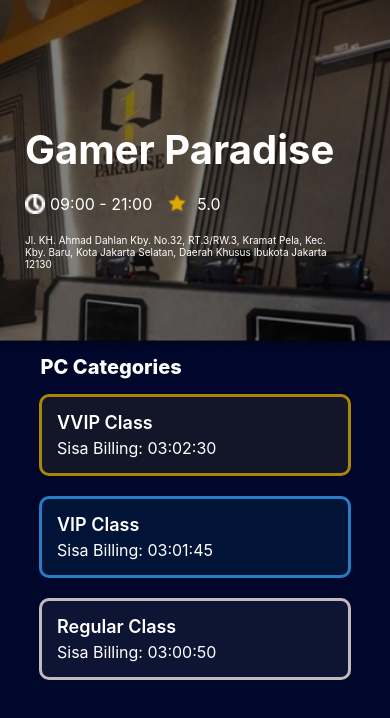
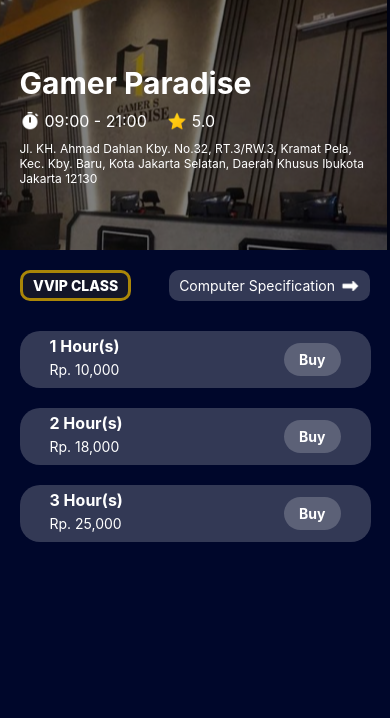
Before and after one commit to rafifza/Frontend-Icafe-Connect, a React Native app: screen / in a window 390 px wide. Shown: the top 718 px of the page. Built offline with nearby package versions, Linux system fonts and the light colour scheme.

Commit message:
Create Icafe Billing Page

```diff
--- a/App.tsx
+++ b/App.tsx
@@ -5,11 +5,12 @@
 import ForgotPasswordScreen from './src/screens/forgotpassword/ForgotPasswordScreen';
 import SearchScreen from './src/screens/search/SearchScreen';
 import IcafePage from './src/screens/icafe/IcafePage';
+import IcafeBilling from './src/screens/icafebilling/IcafeBilling';
 
 const App = (): React.ReactElement => {
   return (
     <SafeAreaView style={styles.root}>
-      <IcafePage />
+      <IcafeBilling />
     </SafeAreaView>
   );
 };
--- /dev/null
+++ b/src/screens/icafebilling/IcafeBilling.js
@@ -0,0 +1,227 @@
+import {StyleSheet, Text, View, Image, TouchableOpacity} from 'react-native';
+import React, {Component} from 'react';
+import imageIcafePage from '../../../assets/images/GamerParadise.png';
+import workHoursIcon from '../../../assets/images/timeicon.png';
+import starIcon from '../../../assets/images/staricon.png';
+import arrowIcon from '../../../assets/images/Arrow.png';
+
+export class IcafeBilling extends Component {
+  state = {
+    timeSlots: [
+      {hours: 1, price: 'Rp. 10,000'},
+      {hours: 2, price: 'Rp. 18,000'},
+      {hours: 3, price: 'Rp. 25,000'},
+      // Add more time slots as needed
+    ],
+  };
+
+  render() {
+    return (
+      <View style={styles.container}>
+        <View style={styles.imageCardContainer}>
+          <Image source={imageIcafePage} style={styles.imageIcafePage} />
+          <View style={styles.overlay} />
+          <View style={styles.textOverlay}>
+            <Text style={styles.textTitle}>Gamer Paradise</Text>
+            <View style={styles.iconsContainer}>
+              <View style={styles.iconContainer}>
+                <Image source={workHoursIcon} style={styles.icon} />
+                <Text style={styles.iconText}>09:00 - 21:00</Text>
+              </View>
+              <View style={styles.iconContainer}>
+                <Image source={starIcon} style={styles.icon} />
+                <Text style={styles.iconText}>5.0</Text>
+              </View>
+            </View>
+            <Text style={styles.textDescription}>
+              Jl. KH. Ahmad Dahlan Kby. No.32, RT.3/RW.3, Kramat Pela, Kec. Kby.
+              Baru, Kota Jakarta Selatan, Daerah Khusus Ibukota Jakarta 12130
+            </Text>
+          </View>
+        </View>
+        <View style={styles.bottomTextContainer}>
+          <View style={styles.classContainerText}>
+            <Text style={styles.classText}>VVIP CLASS</Text>
+          </View>
+          <View style={styles.computerSpecContainer}>
+            <Text style={styles.computerSpecText}>Computer Specification</Text>
+            <Image source={arrowIcon} style={styles.arrowIcon} />
+          </View>
+        </View>
+        <View style={styles.hoursContainer}>
+          {this.state.timeSlots.map((slot, index) => (
+            <View key={index} style={styles.slotContainer}>
+              <View>
+                <Text style={styles.slotText}>{slot.hours} Hour(s)</Text>
+                <Text style={styles.priceText}>{slot.price}</Text>
+              </View>
+              <TouchableOpacity
+                style={styles.buyButton}
+                onPress={() =>
+                  console.log('Buy button pressed for', slot.hours, 'hour(s)')
+                }>
+                <Text style={styles.buyButtonText}>Buy</Text>
+              </TouchableOpacity>
+            </View>
+          ))}
+        </View>
+      </View>
+    );
+  }
+}
+
+const styles = StyleSheet.create({
+  container: {
+    flex: 1,
+    width: '100%',
+  },
+  imageCardContainer: {
+    width: '100%',
+    height: 250,
+    justifyContent: 'center',
+  },
+  imageIcafePage: {
+    width: '100%',
+    height: '100%',
+    resizeMode: 'cover',
+  },
+  overlay: {
+    position: 'absolute',
+    width: '100%',
+    height: '100%',
+    backgroundColor: 'black',
+    opacity: 0.5,
+  },
+  textOverlay: {
+    position: 'absolute',
+    width: '90%',
+    marginLeft: '5%',
+  },
+  textTitle: {
+    color: 'white',
+    fontSize: 30,
+    fontWeight: '700',
+  },
+  iconsContainer: {
+    flexDirection: 'row',
+    marginVertical: 10,
+  },
+  iconContainer: {
+    flexDirection: 'row',
+    marginRight: 20,
+    alignItems: 'center',
+  },
+  icon: {
+    width: 20,
+    height: 20,
+    marginRight: 5,
+  },
+  iconText: {
+    fontSize: 16,
+    color: '#FFFFFF',
+  },
+  textDescription: {
+    fontSize: 12,
+    color: '#FFFFFF',
+    textAlign: 'left',
+  },
+  bottomTextContainer: {
+    marginTop: 20,
+    paddingHorizontal: 20,
+    flexDirection: 'row',
+    justifyContent: 'space-between',
+  },
+  classContainerText: {
+    backgroundColor: 'rgba(126, 101, 22, 0.15)',
+    borderWidth: 3,
+    borderColor: '#AA8608',
+    paddingVertical: 4,
+    paddingHorizontal: 10,
+    borderRadius: 10,
+  },
+  classText: {
+    color: '#FFFFFF',
+    fontWeight: '800',
+  },
+  computerSpecContainer: {
+    flexDirection: 'row',
+    alignItems: 'center',
+    paddingVertical: 4,
+    paddingHorizontal: 10,
+    backgroundColor: 'rgba(255, 255, 255, 0.2)',
+    borderRadius: 10,
+  },
+  computerSpecText: {
+    color: '#FFFFFF',
+    marginRight: 5,
+  },
+  arrowIcon: {
+    width: 20,
+    height: 10,
+  },
+  computerAvailContainer: {
+    flexDirection: 'row',
+    marginLeft: '5%',
+    marginVertical: 10,
+  },
+  computerAvailText: {
+    color: '#FFFFFF',
+    marginTop: 5,
+  },
+  computerAvailCont: {
+    backgroundColor: '#277CC6',
+    marginLeft: 10,
+    padding: 5,
+    borderRadius: 10,
+  },
+  computerAvail: {
+    color: '#FFFFFF',
+    fontWeight: '800',
+  },
+  hoursContainer: {
+    flexDirection: 'column',
+    marginTop: 20,
+    justifyContent: 'center',
+    alignItems: 'center',
+  },
+  slotContainer: {
+    flexDirection: 'row',
+    justifyContent: 'space-between',
+    alignItems: 'center',
+    backgroundColor: 'rgba(255, 255, 255, 0.2)',
+    width: '90%',
+    marginVertical: 10,
+    borderRadius: 20,
+    paddingHorizontal: 20,
+    paddingVertical: 5,
+  },
+  slotContText: {
+    flexDirection: 'column',
+  },
+  slotText: {
+    fontSize: 16,
+    fontWeight: 'bold',
+    marginBottom: 5,
+    marginLeft: 10,
+    color: '#FFFFFF',
+  },
+  priceText: {
+    fontSize: 14,
+    marginBottom: 5,
+    marginLeft: 10,
+    color: '#FFFFFF',
+  },
+  buyButton: {
+    backgroundColor: 'rgba(255, 255, 255, 0.2)',
+    paddingHorizontal: 15,
+    paddingVertical: 8,
+    borderRadius: 20,
+    marginRight: 10,
+  },
+  buyButtonText: {
+    color: '#fff',
+    fontWeight: 'bold',
+  },
+});
+
+export default IcafeBilling;
```
Also changed, not shown: assets/images/staricon.png (added), assets/images/timeicon.png (added).
